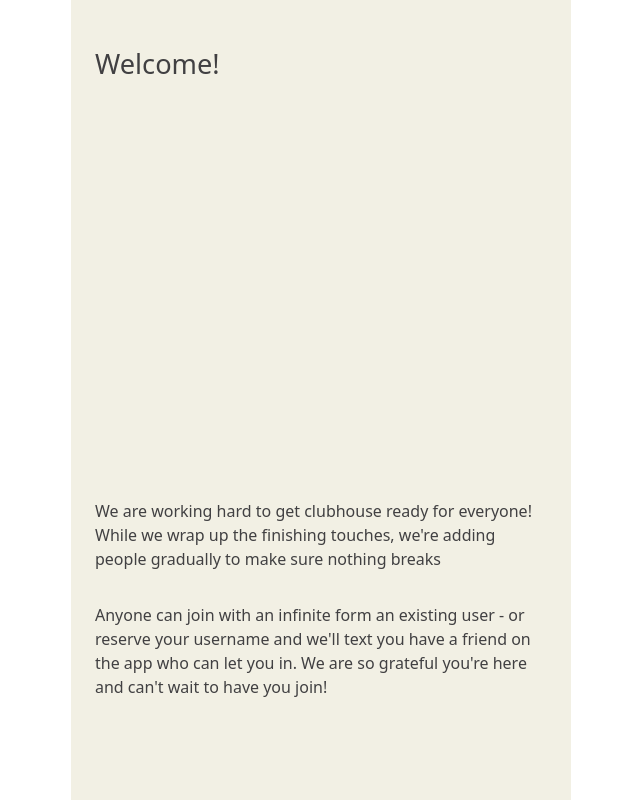
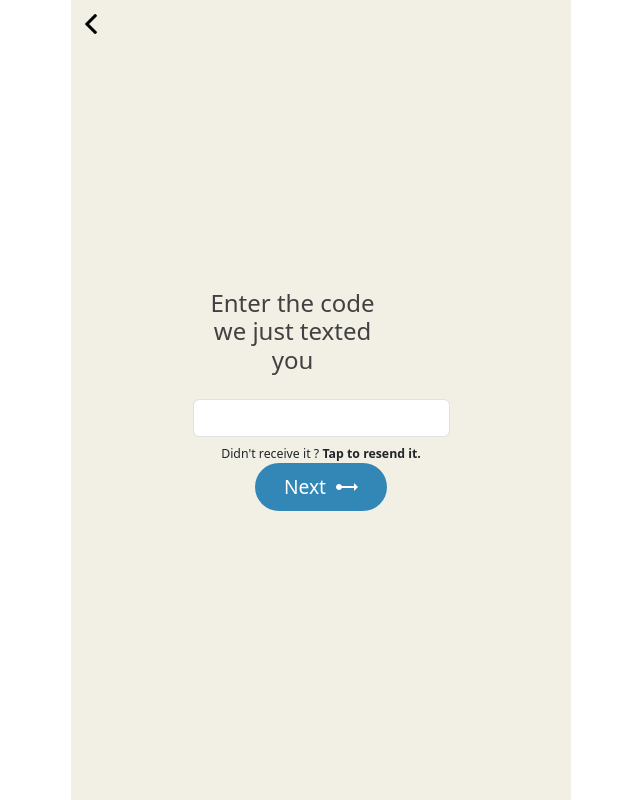
Before and after one commit to Roshan23R/clubhouse-clone, a React (Create React App) app: page /code_confirm in a window 1280 px wide. Shown: the whole page, without its empty margins (319-959 px from the left). Built offline with nearby package versions, Linux system fonts and the light colour scheme.

Commit message:
planLayout ready

```diff
--- a/package.json
+++ b/package.json
@@ -9,6 +9,9 @@
     "bootstrap": "^5.3.2",
     "react": "^18.2.0",
     "react-dom": "^18.2.0",
+    "react-phone-number-input": "^3.3.6",
+    "react-router": "^6.16.0",
+    "react-router-dom": "^6.16.0",
     "react-scripts": "5.0.1",
     "web-vitals": "^2.1.4"
   },
--- a/src/App.css
+++ b/src/App.css
@@ -13,3 +13,22 @@
   font-size: 1em;
   font-family: "Neutrif Pro";
 }
+
+button{
+  outline: none !important;
+}
+
+a{
+  text-decoration: none !important;
+}
+
+.primaryBtn{
+  background-color: var(--btnBgColor);
+  color: #fff;
+  border-radius: 2em;
+  padding: 0.5em 1.5em;
+  font-size: 1.2em;
+  font-style: 500;
+  font-style: normal;
+  text-align: center;
+}
--- a/src/App.js
+++ b/src/App.js
@@ -1,12 +1,34 @@
-import './App.css';
+import "./App.css";
 import Welcome from "./pages/Welcome";
 import PlanLayout from "./pages/Layouts/PlanLayout";
+import PhoneConfirmation from "./pages/PhoneConfirmation";
+import CodeConfirm from "./pages/CodeConfirm";
+import AllowNotification from "./pages/AllowNotification";
+import AppLayout from "./pages/Layouts/AppLayout";
+import Home from "./pages/Home";
+import { BrowserRouter, Route, Routes, Switch } from "react-router-dom";
 
 function App() {
   return (
-    <PlanLayout>
-      <Welcome />
-    </PlanLayout>
+    <BrowserRouter>
+        <PlanLayout>
+          <Routes>
+            <Route exact path="/" element={<Welcome />} />
+            <Route exact path="/invite" element={<PhoneConfirmation />} />
+            <Route exact path="/code_confirm" element={<CodeConfirm />} />
+            <Route
+              exact
+              path="/allow_notification"
+              element={<AllowNotification />}
+            />
+          </Routes>
+      </PlanLayout>
+      <AppLayout>
+        <Routes>
+          <Route exact path="/home" element={<Home />} />
+        </Routes>
+      </AppLayout>
+    </BrowserRouter>
   );
 }
 
--- /dev/null
+++ b/src/pages/AllowNotification.js
@@ -0,0 +1,34 @@
+import React from "react";
+import style from "../style/phoneConfirm.module.css";
+import { Link } from "react-router-dom";
+
+export default function AllowNotification() {
+    return (
+        <div className={style.phoneConfirmContainer}>
+            <div className="text-center">
+                <h1 className="mb-4"> Last, Important Step!</h1>
+                <h1 className="mb-3">
+                    Enable notifications to know when people are talking
+                </h1>
+
+                <div className={style.notificationContainer}>
+                    <div className="p-3">
+                        <h3> "Clubhouse" would like to send you Notifications</h3>
+                        <p> Notifications may include alerts, sounds,and icon badges </p>
+                    </div>
+                    <div className={style.action_btn}>
+                        <Link exact to="/home">
+                            Don't Allow
+                        </Link>
+                        <Link exact to="/home">
+                            Allow
+                        </Link>
+                        <img src="/images/handIcon.svg" alt="" className={style.hand_icon} />
+
+                    </div>
+                </div>
+
+            </div>
+        </div>
+    );
+}
--- /dev/null
+++ b/src/pages/CodeConfirm.js
@@ -0,0 +1,45 @@
+import React from "react"
+import style from "../style/phoneConfirm.module.css"
+import { Link } from "react-router-dom"
+
+export default function CodeConfirm() {
+    return (
+        <div className={style.phoneConfirmContainer}>
+
+        <Link exact to="/" className={style.backBtn}>
+          <img src="/images/arrow.png" alt="/" />
+        </Link>
+
+        <div className="text-center">
+          <h1 style={{ width: "100%", maxWidth: "200px", marginBottom: "1em" }}>
+            {" "}
+            Enter the code we just texted you
+          </h1>
+          <input
+            type="text"
+            className="form-control"
+            style={{
+              width: "100%",
+              margin: "auto",
+              textAlign: "center",
+              outline: "none",
+            }}
+          />
+          <p className="mt-2">
+            {" "}
+            Didn't receive it ? <span>Tap to resend it.</span>
+          </p>
+            </div>
+
+        <Link
+          exact
+          to="/allow_notificatin"
+          className="primaryBtn d-flex align-items-center justify-content-space-evenly"
+        >
+          <span style={{ marginRight: "10px" }}>Next</span>
+          <img src="/images/nextArrowIcon.svg" alt="/" />
+        </Link>
+
+      </div>
+    );
+}
--- /dev/null
+++ b/src/pages/Home.js
@@ -0,0 +1,9 @@
+import React from "react";
+
+export default function Home(){
+    return (
+        <div>
+            <h1>Home Page</h1>
+        </div>
+    )
+};
--- /dev/null
+++ b/src/pages/Layouts/AppLayout.js
@@ -0,0 +1,5 @@
+import React from 'react';
+
+export default function AppLayout({ children }) {
+    return <div className="app_layout">{children}</div>;
+};
--- /dev/null
+++ b/src/pages/PhoneConfirmation.js
@@ -0,0 +1,37 @@
+import React, {useState} from "react";
+import style from "../style/phoneConfirm.module.css";
+import {Link} from "react-router-dom";
+import PhoneInput from "react-phone-number-input";
+
+export default function PhoneConfirmation() {
+    const [value,setValue] = useState();
+    return (
+      <div className={style.phoneConfirmContainer}>
+        <Link exact to="/" className={style.backBtn}>
+          <img src="/images/arrow.png" alt="/" />
+        </Link>
+
+        <h1>Enter your phone</h1>
+        <PhoneInput
+          international
+          defaultCountry="IN"
+          value={value}
+          onChange={setValue}
+        />
+        <p>
+          By entering your number, you're agreeing to our{" "}
+          <span>Terms of Service and Privacy Policy. </span>
+          Thanks!
+        </p>
+
+        <Link
+          exact
+          to="/code_confirm"
+          className="primaryBtn d-flex align-items-center justify-content-space-evenly"
+        >
+          <span style={{ marginRight: "10px" }}>Next</span>
+          <img src="/images/nextArrowIcon.svg" alt="/" />
+        </Link>
+      </div>
+    );
+}
--- a/src/pages/Welcome.js
+++ b/src/pages/Welcome.js
@@ -1,16 +1,37 @@
 import React from "react";
 import style from "../style/welcome.module.css";
+import { Link } from "react-router-dom";
+
 
 export default function Welcome() {
-    return <div className={style.WelcomeContainer}>
+    return (
+      <div className={style.WelcomeContainer}>
         <h1>Welcome!</h1>
         <div className={style.WelcomeInfo}>
-        <p>
-                We are working hard to get clubhouse ready for everyone! While we wrap up the finishing touches, we're adding people gradually to make sure nothing breaks
-            </p>
-            <p>
-                Anyone can join with an infinite form an existing user - or reserve your username and we'll text you have a friend on the app who can let you in. We are so grateful you're here and can't wait to have you join!
-        </p>
+          <p>
+            We are working hard to get clubhouse ready for everyone! While we
+            wrap up the finishing touches, we're adding people gradually to make
+            sure nothing breaks
+          </p>
+          <p>
+            Anyone can join with an infinite form an existing user - or reserve
+            your username and we'll text you have a friend on the app who can
+            let you in. We are so grateful you're here and can't wait to have
+            you join!
+          </p>
         </div>
-    </div>
+        <div className={style.actionBtn}>
+          <Link
+            exact
+            to="/get-username"
+            className="primaryBtn d-flex align-items-center mb-3 text-decoration-none"
+          >
+            Get Your Username{" "}
+          </Link>
+          <Link className="text-decoration-none">
+            Have an invite text? Sign in
+          </Link>
+        </div>
+      </div>
+    );
 }
--- /dev/null
+++ b/src/style/phoneConfirm.module.css
@@ -0,0 +1,86 @@
+.phoneConfirmContainer{
+    padding: 3em 1.7em;
+    display: flex;
+    flex-direction: column;
+    align-items: center;
+    justify-content: center;
+    height: 100vh;
+    background-color: #f2f0e4;
+    position: relative;
+}
+
+.phoneConfirmContainer h1{
+    font-size: 1.5em;
+    font-weight: 500;
+    font-style: normal;
+    margin-bottom: 0;
+    color: var(--textColor);
+}
+
+.phoneConfirmContainer p{
+    font-size: 0.77em;
+    font-weight: 400;
+    font-style: normal;
+    margin: 0;
+    max-width: 270px;
+    text-align: center;
+    justify-content: space-evenly;
+}
+
+.phoneConfirmContainer p span{
+    font-weight: 600;
+}
+
+.backBtn{
+    position: absolute;
+    top: 10px;
+    left: 10px
+}
+
+.backBtn img{
+    width: 20px;
+}
+
+.notificationContainer{
+    border-radius: 1em;
+    background-color: #ffffff;
+    box-shadow: 0px 0px 5px #cccccc;
+}
+
+.notificationContainer h3{
+    font-size: 1em;
+    font-weight: 500;
+    color: #000000;
+    margin: auto;
+    margin-bottom: 0.3em;
+}
+
+.notificationContainer p{
+    font-size: 0.8em;
+    font-weight:  500;
+    line-height: 1.3;
+    margin: auto
+}
+
+.notificationContainer .action_btn{
+    position: relative;
+}
+
+.notificationContainer .action_btn a{
+    display: inline-block;
+    width: 50%;
+    padding: 0.5em;
+    border-top: 1px solid #cccccc;
+    color: var(--btnBgColor);
+}
+
+.notificationContainer .action_btn a:first-child{
+    border-right: 1px solid #cccccc;
+}
+
+.notificationContainer .hand_icon{
+    position: absolute;
+    bottom: -90px;
+    right: 20px;
+    width: 80px;
+}
--- a/src/style/welcome.module.css
+++ b/src/style/welcome.module.css
@@ -28,3 +28,18 @@
     font-style: normal;
     font-weight: 400;
 }
+
+.actionBtn{
+    align-self: center;
+    display: flex;
+    flex-direction: column;
+    align-items: center;
+    justify-content: center;
+}
+
+.actionBtn > a:last-child{
+    color: var(--btnBgColor);
+    font-size: 0.875em;
+    font-weight: 400;
+    font-style: normal;
+}
```
Also changed, not shown: 1 other file (tests, documents, lock files or other folders).
